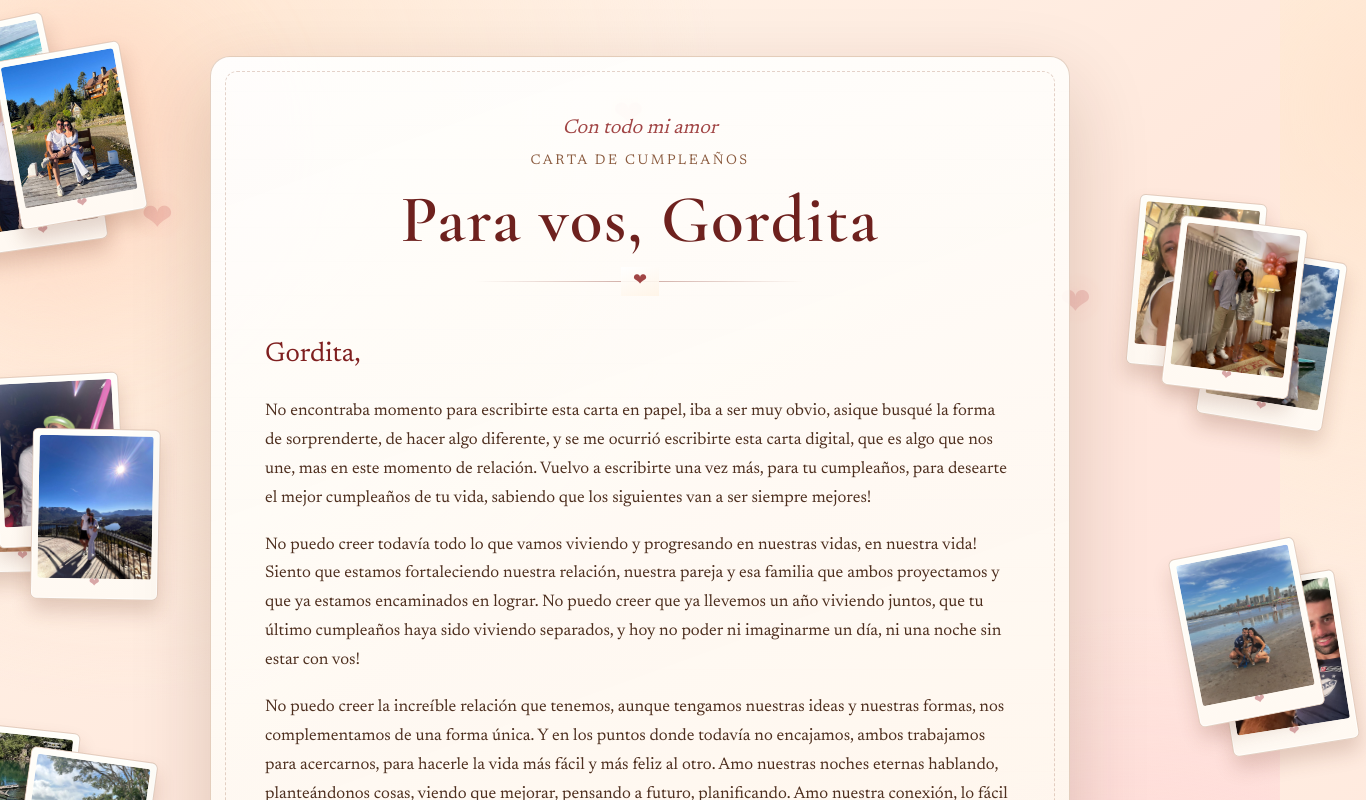
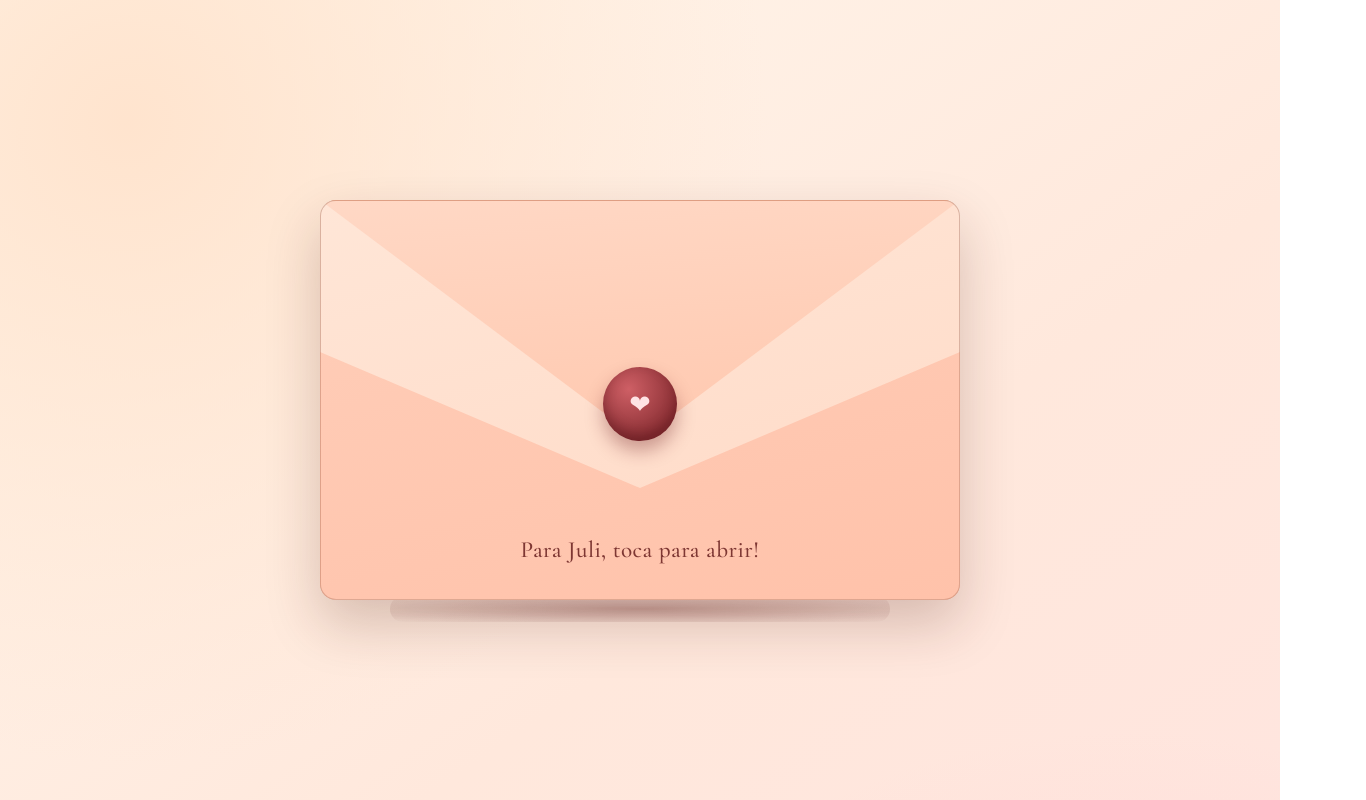
Before and after one commit to mbrabermoin/cartaJuli, a React (Vite) app: page / in a window 1280 px wide. Shown: the top 800 px of the page, 1366 px wide, since content can reach past the window. Built offline with nearby package versions, Linux system fonts and the light colour scheme.

Commit message:
first commit

```diff
--- a/src/App.css
+++ b/src/App.css
@@ -1,9 +1,131 @@
 .letter-page {
   position: relative;
   width: min(1240px, 100%);
+  min-height: 100vh;
   margin: 0 auto;
   padding: clamp(24px, 5vw, 56px) clamp(22px, 7vw, 90px);
   isolation: isolate;
+}
+
+.envelope-stage {
+  position: fixed;
+  inset: 0;
+  z-index: 20;
+  display: grid;
+  place-items: center;
+  transition: opacity 0.55s ease, visibility 0.55s ease;
+}
+
+.envelope-opened {
+  opacity: 0;
+  visibility: hidden;
+  pointer-events: none;
+}
+
+.envelope-button {
+  position: relative;
+  width: min(640px, calc(100vw - 56px));
+  aspect-ratio: 16 / 10;
+  border: none;
+  background: none;
+  padding: 0;
+  cursor: pointer;
+  transform: translateY(0);
+  transition: transform 0.25s ease;
+}
+
+.envelope-button:hover {
+  transform: translateY(-4px);
+}
+
+.envelope-shadow {
+  position: absolute;
+  inset: auto 11% -22px;
+  height: 26px;
+  border-radius: 999px;
+  background: radial-gradient(ellipse at center, rgba(111, 41, 41, 0.36), rgba(111, 41, 41, 0));
+}
+
+.envelope-back,
+.envelope-front,
+.envelope-flap {
+  position: absolute;
+  inset: 0;
+  border-radius: 16px;
+}
+
+.envelope-back {
+  background: linear-gradient(165deg, #ffe6d7, #ffd9c5);
+  border: 1px solid rgba(150, 88, 66, 0.35);
+  box-shadow: 0 24px 54px rgba(75, 29, 19, 0.22);
+}
+
+.envelope-front {
+  clip-path: polygon(0 100%, 100% 100%, 100% 38%, 50% 72%, 0 38%);
+  background: linear-gradient(165deg, #ffcfba, #ffc2aa);
+  border: 1px solid rgba(147, 82, 59, 0.3);
+  border-top: none;
+}
+
+.envelope-flap {
+  clip-path: polygon(0 0, 100% 0, 50% 60%);
+  background: linear-gradient(175deg, #ffd8c5, #ffbea1);
+  transform-origin: top;
+  transition: transform 0.7s cubic-bezier(0.2, 0.8, 0.2, 1);
+  border: 1px solid rgba(147, 82, 59, 0.3);
+}
+
+.envelope-button:hover .envelope-flap {
+  transform: rotateX(12deg);
+}
+
+.envelope-seal {
+  position: absolute;
+  left: 50%;
+  top: 51%;
+  transform: translate(-50%, -50%);
+  width: clamp(56px, 10vw, 74px);
+  aspect-ratio: 1;
+  border-radius: 50%;
+  display: grid;
+  place-items: center;
+  color: #ffe3e4;
+  font-size: clamp(1.2rem, 3vw, 1.6rem);
+  background: radial-gradient(circle at 35% 30%, #ce5f65, #8a2f34 72%);
+  box-shadow:
+    0 10px 18px rgba(102, 20, 27, 0.34),
+    inset 0 -7px 12px rgba(70, 12, 18, 0.34);
+}
+
+.envelope-instruction {
+  position: absolute;
+  left: 50%;
+  bottom: 9%;
+  transform: translateX(-50%);
+  width: 100%;
+  text-align: center;
+  color: #7e3733;
+  font-family: var(--display-font);
+  font-size: clamp(1.05rem, 2.2vw, 1.45rem);
+  letter-spacing: 0.02em;
+}
+
+.letter-experience {
+  opacity: 0;
+  transform: translateY(34px) scale(0.985);
+  filter: blur(2px);
+  pointer-events: none;
+  transition:
+    opacity 0.7s ease,
+    transform 0.7s ease,
+    filter 0.7s ease;
+}
+
+.letter-experience.is-open {
+  opacity: 1;
+  transform: translateY(0) scale(1);
+  filter: blur(0);
+  pointer-events: auto;
 }
 
 .photo-cloud {
@@ -302,6 +424,15 @@
 }
 
 @media (max-width: 640px) {
+
+  .envelope-button {
+    width: calc(100vw - 30px);
+  }
+
+  .envelope-instruction {
+    font-size: 1rem;
+  }
+
   .letter-page {
     width: 100%;
     padding: 16px 14px 28px;
@@ -314,12 +445,14 @@
     display: none;
   }
 
-  .photo-cloud-mobile {
+ .photo-cloud-mobile {
     display: block;
     position: relative;
     z-index: 4;
     overflow: hidden;
+    order: 2;
     padding: 2px 6px 10px;
+    margin-top: 10px;
     mask-image: linear-gradient(to right, transparent, black 8%, black 92%, transparent);
   }
 
@@ -373,6 +506,8 @@
   .letter-card {
     border-radius: 16px;
     width: 100%;
+    order: 1;
+    margin-top: 0;
   }
 
   .letter-signature {
@@ -394,6 +529,12 @@
 }
 
 @media (prefers-reduced-motion: reduce) {
+  .envelope-stage,
+  .letter-experience,
+  .envelope-flap {
+    transition: none;
+  }
+
   .ambient-shape,
   .heart,
   .memory-frame {
--- a/src/App.jsx
+++ b/src/App.jsx
@@ -1,3 +1,4 @@
+import { useState } from 'react'
 import './App.css'
 
 const photoModules = import.meta.glob(
@@ -29,8 +30,27 @@ const framePositions = photos.map((src, index) => {
 })
 
 function App() {
+  const [isOpen, setIsOpen] = useState(false)
+
   return (
     <main className="letter-page">
+      <div className={`envelope-stage ${isOpen ? 'envelope-opened' : ''}`}>
+        <button
+          type="button"
+          className="envelope-button"
+          onClick={() => setIsOpen(true)}
+          aria-label="Abrir carta"
+        >
+          <span className="envelope-shadow" aria-hidden="true"></span>
+          <span className="envelope-back" aria-hidden="true"></span>
+          <span className="envelope-flap" aria-hidden="true"></span>
+          <span className="envelope-front" aria-hidden="true"></span>
+          <span className="envelope-seal" aria-hidden="true">❤</span>
+          <span className="envelope-instruction">Para Juli, toca para abrir!</span>
+        </button>
+      </div>
+
+      <div className={`letter-experience ${isOpen ? 'is-open' : ''}`}>
         <aside className="photo-cloud" aria-hidden="true">
           {framePositions.map((frame, index) => (
             <figure
@@ -88,9 +108,9 @@ function App() {
 
           <p>
             No encontraba momento para escribirte esta carta en papel, iba a ser muy
-            obvio, asique busqué la forma de sorprenderte, de hacer algo diferente,
+            obvio, me conoces todos los secretos. Asique busqué la forma de sorprenderte
             y se me ocurrió escribirte esta carta digital, que es algo que nos une,
-            mas en este momento de relación.
+            mas en este momento de relación y de la vida.
             Vuelvo a escribirte una vez más, para tu cumpleaños, para desearte el
             mejor cumpleaños de tu vida, sabiendo que los siguientes van a ser
             siempre mejores!
@@ -99,7 +119,8 @@ function App() {
           <p>
             No puedo creer todavía todo lo que vamos viviendo y progresando en
             nuestras vidas, en nuestra vida! Siento que estamos fortaleciendo
-            nuestra relación, nuestra pareja y esa familia que ambos proyectamos y
+            nuestra relación, nuestra pareja, nuestro equipo (por ahora de a 3 con el Gordo Lito)
+             y esa familia que ambos proyectamos y
             que ya estamos encaminados en lograr. No puedo creer que ya llevemos
             un año viviendo juntos, que tu último cumpleaños haya sido viviendo
             separados, y hoy no poder ni imaginarme un día, ni una noche sin estar
@@ -112,7 +133,8 @@ function App() {
             única. Y en los puntos donde todavía no encajamos, ambos trabajamos
             para acercarnos, para hacerle la vida más fácil y más feliz al otro.
             Amo nuestras noches eternas hablando, planteándonos cosas, viendo que
-            mejorar, pensando a futuro, planificando. Amo nuestra conexión, lo
+            mejorar, pensando a futuro, planificando. Que se vea por la ventana que ya salio el
+             sol y seguir hablando. Amo nuestra conexión, lo
             fácil que nos sale todo cuando estamos juntos.
           </p>
 
@@ -137,11 +159,22 @@ function App() {
             siempre lo mejor está por venir.
           </p>
 
+          <p>
+            Y por ultimo quiero agracerte! Gracias por ser mi sustento, mi compañera,
+            mi vida, mi todo.
+            Gracias por elegirme, por bancarme, por ayudarme a crecer, por hacerme feliz,
+            por hacerme sentir amado, por hacerme sentir que soy el hombre más afortunado del
+            mundo. Gracias por ser vos, por ser tan increíble, por ser tan hermosa,
+             por ser tan dulce, tan inteligente, tan fuerte,
+            tan buena persona. Gracias por ser la mujer de mi vida.
+          </p>
+
             <p className="letter-signature">¡Feliz cumpleaños mi amor, te amo!</p>
           </section>
 
           <div className="wax-seal" aria-hidden="true">❤</div>
         </article>
+      </div>
     </main>
   )
 }
```
Lines whose indentation alone changed are shown as unchanged.
